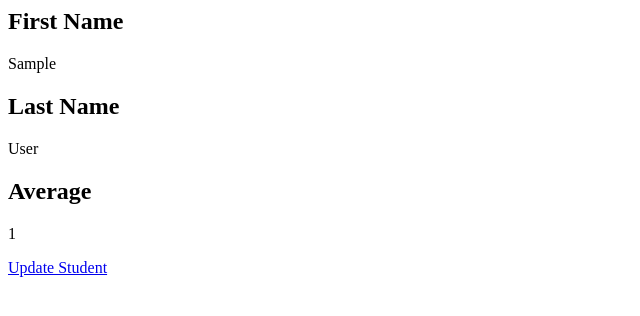
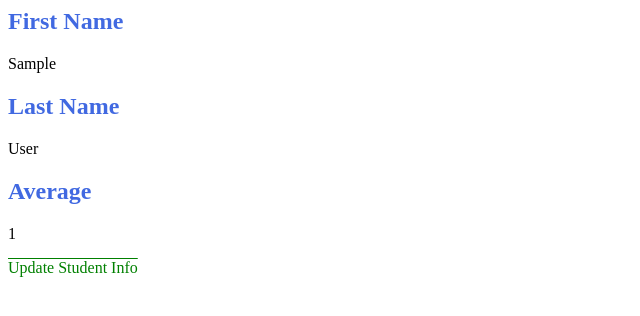
Before and after one commit to EricK425/gradebook_app, a Django app: a page that uses students/templates/students/detail.html in a window 1280 px wide. Shown: the top 316 px of the page, without its empty margins (0-640 px from the left). Run offline with Django 3.2, Linux system fonts and the light colour scheme; tables that the repository leaves empty hold one stand-in row (values such as "Sample post").

Commit message:
add some styling to students/detail.html template

```diff
--- a/students/static/students/style.css
+++ b/students/static/students/style.css
@@ -3,7 +3,8 @@ ul {
   padding: 0px;
 }
 
-h1 {
+h1,
+h2 {
   color: royalblue;
 }
 
@@ -11,3 +12,12 @@ table a {
   color: royalblue;
   text-decoration: none;
 }
+
+p a {
+  color: green;
+  text-decoration: overline;
+}
+
+p a:visited {
+  color: green;
+}
--- a/students/templates/students/detail.html
+++ b/students/templates/students/detail.html
@@ -1,3 +1,6 @@
+{% load static %}
+<link rel="stylesheet" type="text/css" href="{% static 'students/style.css' %}">
+<link rel="shortcut icon" href="{%  static 'img/favicon.ico' %}">
 {% if student %}
   {# Make all h2 headings pull from database table columns instead of this ugly hack #}
   <h2>First Name</h2>
@@ -6,5 +9,5 @@
   <p>{{ student.last_name }}</p>
   <h2>Average</h2>
   <p>{{ student.grade }}</p>
-  <p><a href="/students/{{ student.first_name|lower }}/{{ student.last_name|lower }}/update/">Update Student</a></p>
+  <p><a href="/students/{{ student.first_name|lower }}/{{ student.last_name|lower }}/update/">Update Student Info</a></p>
 {% endif %}
```
